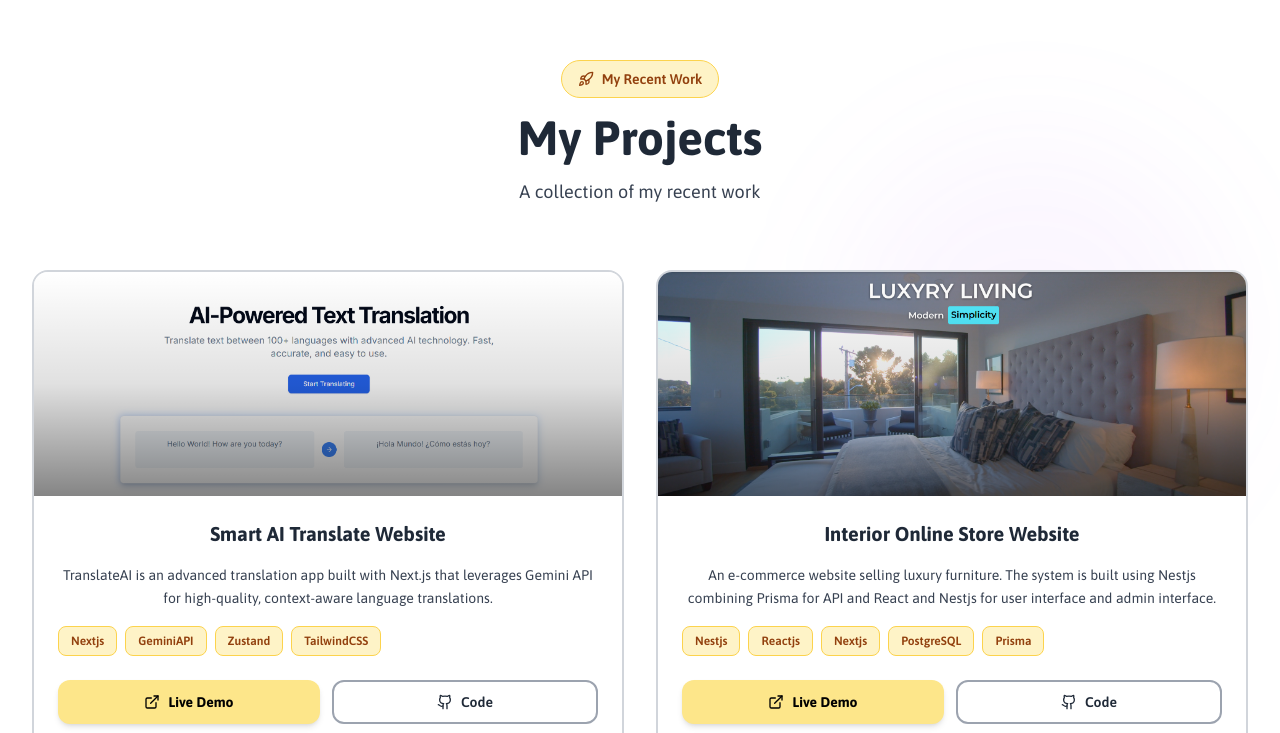
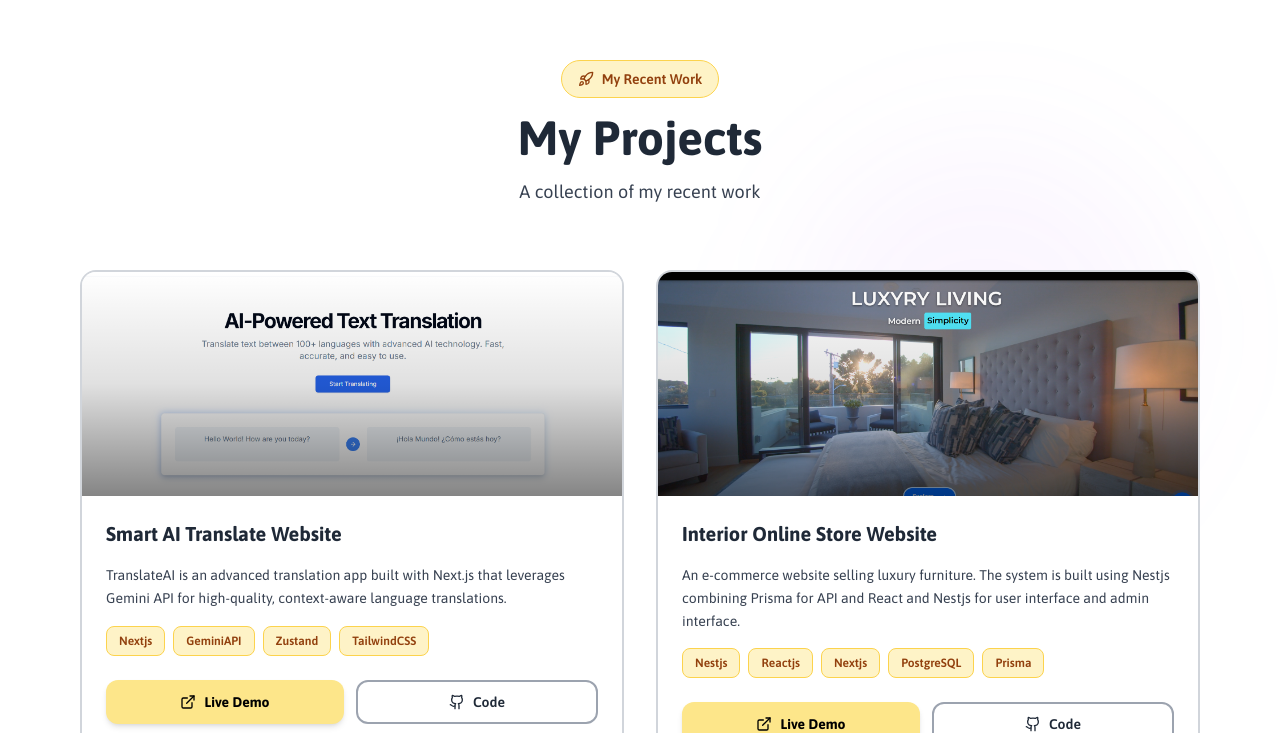
Before and after one commit to HaiNam1408/portfolio, a React (Vite) app: page / in a window 1280 px wide. Shown: the part 1610-2343 px from the top of the page. Built offline with nearby package versions, Linux system fonts and the light colour scheme.

Commit message:
fix responsive ui

```diff
--- a/index.html
+++ b/index.html
@@ -1,13 +1,13 @@
 <!doctype html>
-<html lang="en">
+<html lang="en" style="width: 100%; overflow-x: hidden;">
   <head>
     <meta charset="UTF-8" />
     <link rel="icon" type="image/svg+xml" href="/images/dev.png" />
-    <meta name="viewport" content="width=device-width, initial-scale=1.0" />
+    <meta name="viewport" content="width=device-width, initial-scale=1.0, maximum-scale=5.0, user-scalable=yes" />
     <title>Phạm Hải Nam - Portfolio</title>
   </head>
-  <body class="dark:text-white">
-    <div id="root"></div>
+  <body class="dark:text-white" style="margin: 0; padding: 0; width: 100%; overflow-x: hidden;">
+    <div id="root" style="width: 100%; overflow-x: hidden;"></div>
     <script type="module" src="/src/main.tsx"></script>
   </body>
 </html>
--- a/src/App.css
+++ b/src/App.css
@@ -1,7 +1,8 @@
 #root {
   width: 100%;
-  margin: 0 auto;
-  text-align: center;
+  min-height: 100vh;
+  margin: 0;
+  padding: 0;
 }
 
 
--- a/src/App.tsx
+++ b/src/App.tsx
@@ -7,7 +7,7 @@ function App() {
   const {theme, setTheme} = useTheme();
 
   return (
-    <div className="min-h-screen text-foreground transition-colors duration-300">
+    <div className="min-h-screen w-full text-foreground transition-colors duration-300 overflow-x-hidden">
       <Squares
         speed={0.2}
         squareSize={40}
--- a/src/app/components/ui/Dock.tsx
+++ b/src/app/components/ui/Dock.tsx
@@ -180,7 +180,7 @@ export default function Dock({
           isHovered.set(0);
           mouseX.set(Infinity);
         }}
-        className={`${className} absolute bottom-2 left-1/2 transform -translate-x-1/2 flex items-end w-fit gap-3 rounded-2xl bg-white/80 dark:bg-gray-900/80 backdrop-blur-xl border-2 border-gray-200 dark:border-gray-700 shadow-2xl pb-2 px-4`}
+        className={`${className} absolute bottom-2 transform -translate-x-1/2 flex items-end w-fit gap-3 rounded-2xl bg-white/80 dark:bg-[#161616] border-2 border-gray-200 dark:border-gray-700 shadow-2xl pb-2 px-4`}
         style={{ height: panelHeight }}
         role="toolbar"
         aria-label="Application dock"
--- a/src/app/layout/Navbar.tsx
+++ b/src/app/layout/Navbar.tsx
@@ -59,7 +59,7 @@ const Navbar = ({ theme, setTheme }: NavbarProps) => {
     };
   }, [deviceWidth]);
 
-  const navWidth = deviceWidth < 768 ? 100 : 80 - scrollProgress * 30;
+  const navWidth = deviceWidth < 1150 ? 80 : 80 - scrollProgress * 30;
 
   const scrollToSection = (sectionId: string) => {
     const element = document.getElementById(sectionId);
--- a/src/app/page/home/index.tsx
+++ b/src/app/page/home/index.tsx
@@ -2,7 +2,7 @@ import type { Theme } from "../../../hooks";
 import Dock from "../../components/ui/Dock";
 import { Navbar } from "../../layout";
 import Introduce from "./components/Introduce";
-import { Activity, Archive, HomeIcon, Settings } from "lucide-react";
+import { HomeIcon, MessageSquare, Rocket, User2Icon } from "lucide-react";
 import WhatIDo from "./components/WhatIDo";
 import MyProjects from "./components/MyProjects";
 import Contact from "./components/Contact";
@@ -25,19 +25,19 @@ function Home(props: { theme: string; setTheme: (theme: Theme) => void }) {
       onClick: () => scrollToSection("home"),
     },
     {
-      icon: <Archive size={18} />,
+      icon: <User2Icon size={18} />,
+      label: "About",
+      onClick: () => scrollToSection("about"),
+    },
+    {
+      icon: <Rocket size={18} />,
       label: "Projects",
       onClick: () => scrollToSection("projects"),
     },
     {
-      icon: <Activity size={18} />,
+      icon: <MessageSquare size={18} />,
       label: "Contact",
       onClick: () => scrollToSection("contact"),
-    },
-    {
-      icon: <Settings size={18} />,
-      label: "Settings",
-      onClick: () => alert("Settings coming soon!"),
     },
   ];
 
@@ -48,23 +48,23 @@ function Home(props: { theme: string; setTheme: (theme: Theme) => void }) {
         <Navbar theme={theme} setTheme={setTheme} />
       </div>
       {/* Main */}
-      <main className="container mx-auto px-2 md:px-4 pt-20 md:pt-0 pb-8 md:pb-4 space-y-16 md:space-y-24">
-        <section id="home">
+      <main className="w-full px-4 md:px-8 lg:px-16 pt-20 md:pt-0 pb-24 md:pb-8 space-y-16 md:space-y-24 overflow-x-hidden">
+        <section id="home" className="w-full max-w-7xl mx-auto">
           <Introduce />
         </section>
-        <section id="about">
+        <section id="about" className="w-full max-w-7xl mx-auto">
           <WhatIDo />
         </section>
-        <section id="projects">
+        <section id="projects" className="w-full max-w-7xl mx-auto">
           <MyProjects />
         </section>
-        <section id="contact">
+        <section id="contact" className="w-full max-w-7xl mx-auto">
           <Contact />
         </section>
       </main>
 
       <Footer />
-      <div className="block md:hidden fixed bottom-1 left-1/2 -translate-x-1/2 z-50">
+      <div className="block md:hidden fixed bottom-0 left-1/2 -translate-x-1/2 z-50 pb-2">
         <Dock
           items={items}
           panelHeight={58}
--- a/src/index.css
+++ b/src/index.css
@@ -2,6 +2,16 @@
 @tailwind base;
 @tailwind components;
 @tailwind utilities;
+
+* {
+  scroll-behavior: smooth;
+  box-sizing: border-box;
+}
+
+html {
+  width: 100%;
+  overflow-x: hidden;
+}
 
 :root {
   font-family: system-ui, Avenir, Helvetica, Arial, sans-serif;
@@ -17,10 +27,6 @@
   -moz-osx-font-smoothing: grayscale;
 }
 
-* {
-  scroll-behavior: smooth;
-}
-
 a {
   font-weight: 500;
   color: #646cff;
@@ -34,10 +40,11 @@ body {
   @apply font-sans;
 
   margin: 0;
-  display: flex;
-  place-items: center;
+  padding: 0;
   min-width: 320px;
   min-height: 100vh;
+  width: 100%;
+  overflow-x: hidden;
 }
 
 h1 {
```
